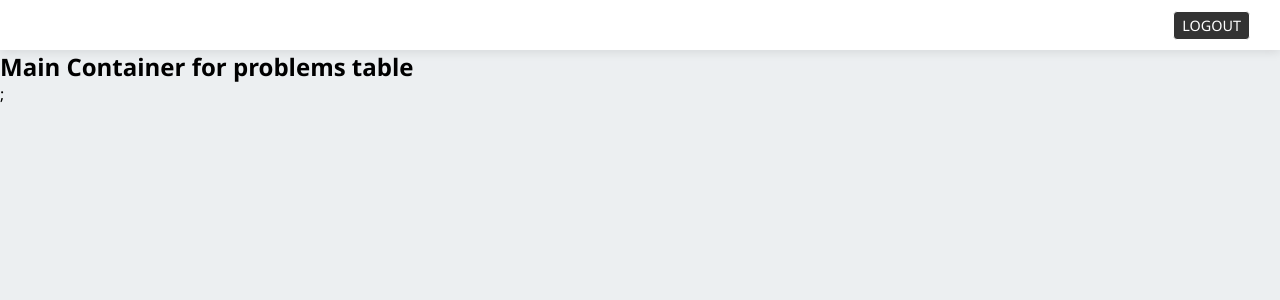
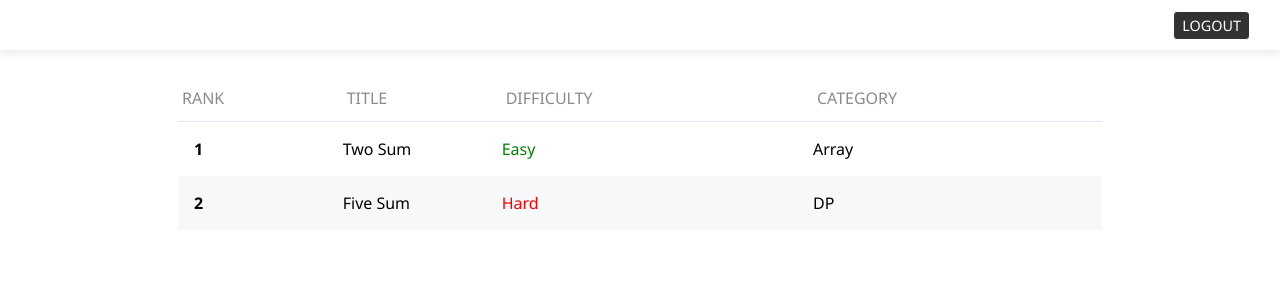
Before and after one commit to shyamtawli/sheetcoder, a React (Create React App) app in the folder client/: page / in a window 1280 px wide. Shown: the top 300 px of the page. Built offline with nearby package versions, Linux system fonts and the light colour scheme; sample sign-in values are in the browser's storage.

Commit message:
Problems table

```diff
--- a/client/src/App.css
+++ b/client/src/App.css
@@ -1,4 +1,3 @@
 .main {
-  background-color: #eceff1;
   height: 100vh;
 }
--- a/client/src/App.js
+++ b/client/src/App.js
@@ -2,7 +2,7 @@ import "./App.css";
 import { Link, Routes, Route, Navigate } from "react-router-dom";
 import Signup from "./components/Signup/Signup";
 import Login from "./components/Login/Login";
-import Home from "./components/Home";
+import Home from "./components/Main/Home";
 
 function App() {
   const user = localStorage.getItem("token");
--- a/client/src/components/Home.jsx
+++ /dev/null
@@ -1,13 +0,0 @@
-import React from "react";
-import Navbar from "./Topbar/Navbar";
-
-function Home() {
-  return (
-    <>
-      <Navbar />
-      <h2>Main Container for problems table</h2>;
-    </>
-  );
-}
-
-export default Home;
--- /dev/null
+++ b/client/src/components/Main/Home.css
@@ -0,0 +1,49 @@
+.main-container {
+  position: relative;
+  margin: 25px auto;
+  padding: 0 1.5rem;
+}
+
+.problem-table {
+  margin: 0 auto;
+  font-size: 1rem;
+  color: #6b7280;
+  width: 75%;
+  text-align: left;
+  border-collapse: collapse;
+}
+
+.problem-table thead {
+  font-size: 1rem;
+  color: #3c3c4399;
+  text-transform: uppercase;
+  border-bottom: 1px solid #e2e8f0;
+}
+
+.table-heading {
+  padding: 0.75rem 0.25rem;
+  width: 0;
+  font-weight: 500;
+}
+
+tbody {
+  color: black;
+}
+
+.row-odd {
+  background-color: rgb(247, 248, 250);
+}
+
+th {
+  padding: 1rem 1rem;
+}
+
+td a {
+  text-decoration: none;
+  color: black;
+  cursor: pointer;
+}
+
+td a:hover {
+  color: blue;
+}
--- /dev/null
+++ b/client/src/components/Main/Home.jsx
@@ -0,0 +1,47 @@
+import React from "react";
+import { Link } from "react-router-dom";
+import Navbar from "../Topbar/Navbar";
+import problems from "../../problem.js";
+import "./Home.css";
+
+function Home() {
+  return (
+    <>
+      <Navbar />
+      <div className="main-container">
+        <table className="problem-table">
+          <thead className="table-head-col">
+            <tr>
+              <th className="table-heading">Rank</th>
+              <th className="table-heading">Title</th>
+              <th className="table-heading">Difficulty</th>
+              <th className="table-heading">Category</th>
+            </tr>
+          </thead>
+          <tbody>
+            {problems.map((doc, idx) => {
+              const difficulyColor =
+                doc.difficult === "Easy"
+                  ? "green"
+                  : doc.difficult === "Medium"
+                  ? "yellow"
+                  : "red";
+              return (
+                <tr className={`${idx % 2 == 1 ? "row-odd" : ""}`} key={doc.id}>
+                  <th>{doc.order}</th>
+                  <td className="title">
+                    <Link to={`/problems/${doc.id}`}>{doc.title}</Link>
+                  </td>
+                  <td style={{ color: difficulyColor }}>{doc.difficult}</td>
+                  <td>{doc.category}</td>
+                </tr>
+              );
+            })}
+          </tbody>
+        </table>
+      </div>
+    </>
+  );
+}
+
+export default Home;
--- a/client/src/index.css
+++ b/client/src/index.css
@@ -2,7 +2,7 @@
   margin: 0;
   padding: 0;
   box-sizing: border-box;
-  font-family: "Segoe UI", Tahoma, Geneva, Verdana, sans-serif;
+  font-family: "Segoe UI", sans-serif;
 }
 
 body {
@@ -16,8 +16,3 @@ h1 {
 p {
   font-size: 1rem;
 }
-
-code {
-  font-family: source-code-pro, Menlo, Monaco, Consolas, "Courier New",
-    monospace;
-}
--- /dev/null
+++ b/client/src/problem.js
@@ -0,0 +1,18 @@
+const problems = [
+  {
+    id: "two-sum",
+    title: "Two Sum",
+    difficult: "Easy",
+    category: "Array",
+    order: 1,
+  },
+  {
+    id: "five-sum",
+    title: "Five Sum",
+    difficult: "Hard",
+    category: "DP",
+    order: 2,
+  },
+];
+
+export default problems;
```
